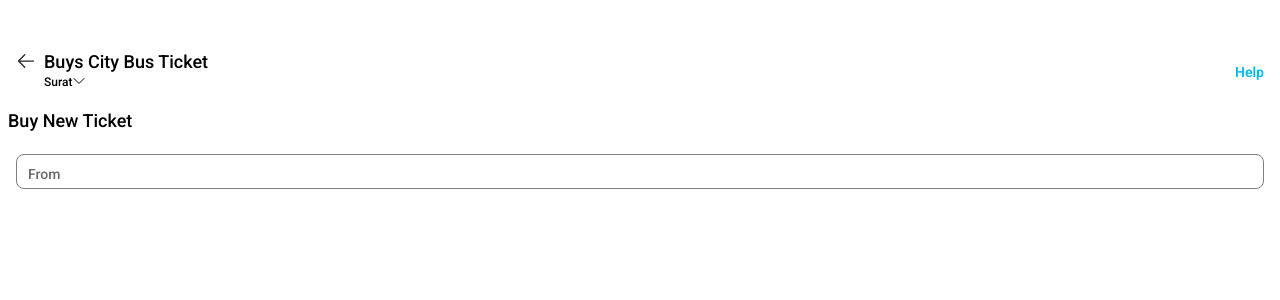
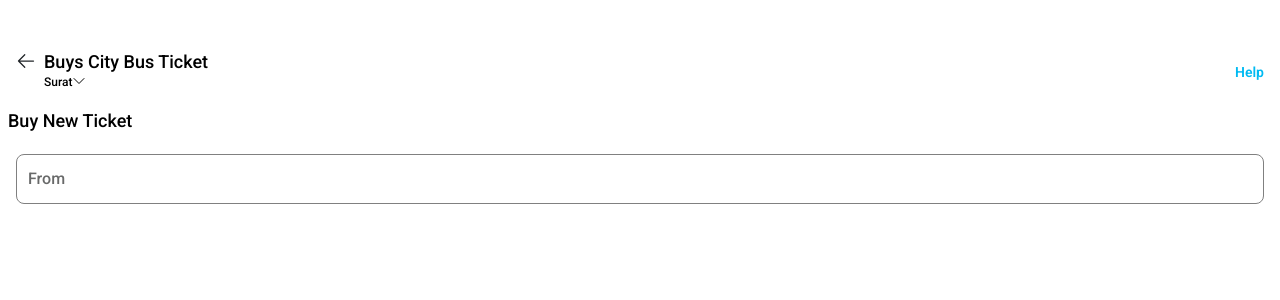
Before and after one commit to rajesh1998v/Paytm, a React (Create React App) app: page /station in a window 1280 px wide. Shown: the top 300 px of the page. Built offline with nearby package versions, Linux system fonts and the light colour scheme.

Commit message:
add code

```diff
--- a/src/assets/styles/App.css
+++ b/src/assets/styles/App.css
@@ -359,18 +359,19 @@ textarea {
 }
 .input-field {
   width: 100%;
-  padding: 6px 10px;
+  padding: 12px 10px;
   border: 1px solid gray;
   border-radius: 8px;
-  font-size: 14px;
+  font-size: 16px;
   outline: none;
   transition: 0.3s;
+  font-weight: 500;
 }
 .input-label {
   position: absolute;
   left: 8px;
-  top:10px;
-  font-size: 14px;
+  top:13px;
+  font-size: 16px;
   color: #686969;
   background: white;
   padding: 0 4px;
```
